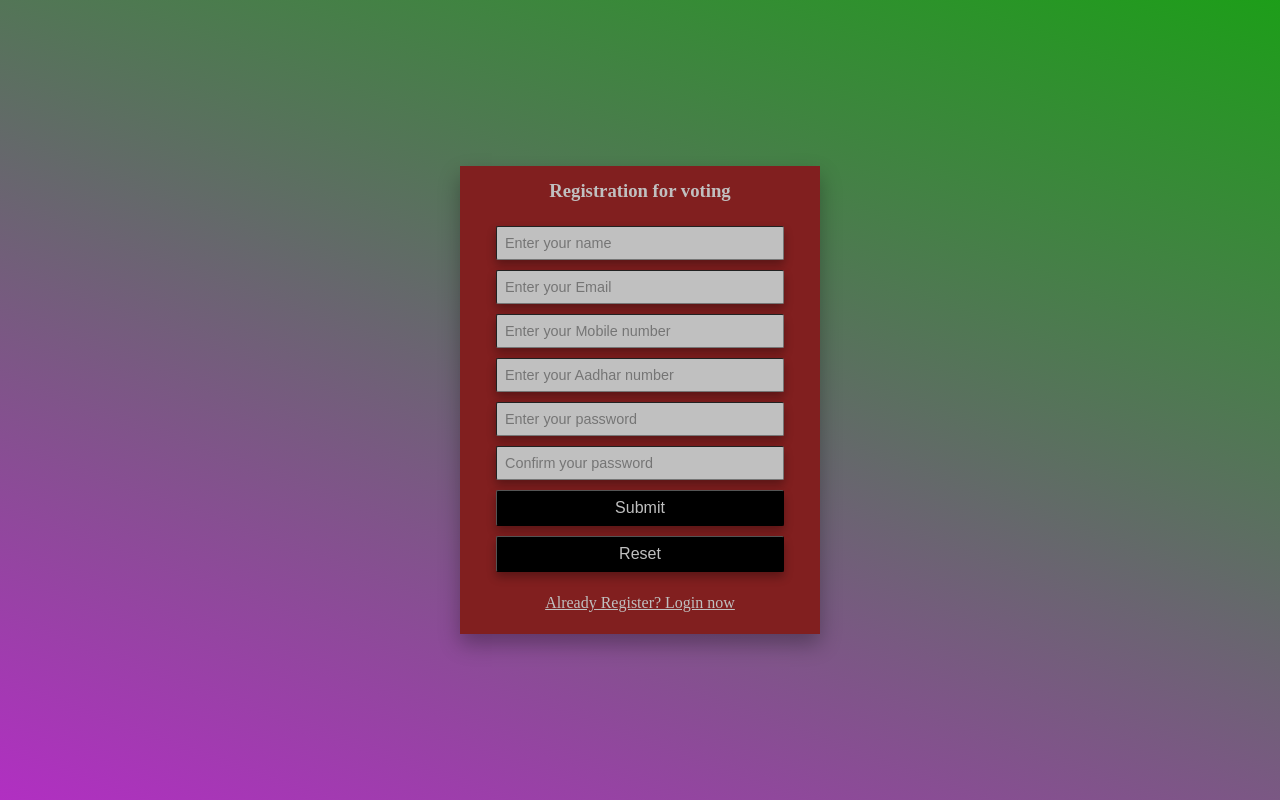
After one commit to Manish-sah/evm, a PHP site: page /register.php in a window 1280 px wide. The commit adds this page. Run offline with PHP 8.4, Linux system fonts and the light colour scheme.

Commit message:
login system added

```diff
--- a/css/register.css
+++ b/css/register.css
@@ -9,19 +9,24 @@ body{
     width: 100%;
     background: linear-gradient(20deg,rgb(177, 47, 194),rgb(29, 158, 25));
     background-repeat: no-repeat;
+    display: flex;
+    justify-content: center;
+    align-items: center;
 
 
 }
 
 .main{
-    width: 400px;
-    /* height: 500px; */
-    padding: 10px;
+    width: 360px;
+    min-height: 300px;
     margin: auto;
-    margin-top: 100px;
-    border: 1px solid rgb(255, 255, 255);
-    /* background: red; */
     box-shadow: 0px 10px 20px 0px rgb(0, 0, 0,30%);
+    background-color: #811f1f;
+    display: flex;
+    flex-direction: column;
+    justify-content: space-between;
+    align-items: center;
+
 }
 
 .main .headingWalaDiv{
@@ -30,53 +35,48 @@ body{
     display: flex;
     justify-content: center;
     align-items: center;
+    color: silver;
 
 }
 
 .main .formWalaDiv{
     width: 100%;
-    padding: 0.4rem;
-    margin: 1rem auto;
-
 
 }
 
 .main .formWalaDiv form{
     width: 100%;
     height: 100%;
-    padding: 0.5rem;
     display: flex;
     flex-direction: column;
     justify-content: space-around;
     align-items: center;
-    background-color: transparent;
 }
 
 .main .formWalaDiv form input, button{
-    width: 90%;
-    padding: 0.7rem 1rem ;
-    margin: 0.5rem auto ;
-    border-radius: 3px;
+    width: 80%;
+    padding: 0.5rem;
+    margin-top: 10px;
+    font-size: 0.9rem;
+    border-radius: 2px;
     outline: none;
     border-width: 0.5px;
-    background-color: transparent;
     box-shadow: 0px 5px 10px 0px rgb(0, 0, 0,30%);
-    border-color: white;
-    color: black;
-    font-weight: bold;
+    background-color: silver;
 
 }
 
 .main .formWalaDiv form button{
-   background-color: lightslategray;
-   color: rgb(255, 255, 255);
+   background-color: black;
+   color: silver;
    font-size: 1rem;
-
+   text-transform: capitalize;
 
 }
 
 .main .formWalaDiv form a{
     padding: 0.4rem 0.8rem;
     margin: 1rem auto;
+    color: silver;
 
 }
--- /dev/null
+++ b/logout.php
@@ -0,0 +1,5 @@
+<?php
+   session_start();
+   unset($_SESSION["username"]);
+   header('location:login.php');
+?>
--- /dev/null
+++ b/register.php
@@ -0,0 +1,71 @@
+<?php
+session_start();
+if (isset($_SESSION['username'])) {
+    header("location:index.php");
+}
+
+?>
+
+<!DOCTYPE html>
+<html lang="en">
+
+<head>
+    <meta charset="UTF-8">
+    <meta http-equiv="X-UA-Compatible" content="IE=edge">
+    <meta name="viewport" content="width=device-width, initial-scale=1.0">
+    <title>SignUP Form</title>
+    <link rel="stylesheet" href="css/register.css">
+</head>
+
+<body>
+
+
+    <div class="main">
+        <div class="headingWalaDiv">
+
+            <h3>Registration for voting </h3>
+        </div>
+
+
+        <div class="formWalaDiv">
+
+
+
+            <form action="save_db.php" method="post">
+
+                <input name="name" type="text" placeholder="Enter your name" required>
+
+                <input name="email" type="email" placeholder="Enter your Email" required>
+
+                <input name="mobile" type="text" placeholder="Enter your Mobile number" required>
+
+                <input name="adhar" type="text" placeholder="Enter your Aadhar number" required>
+
+                <input name="pass1" type="password" placeholder="Enter your password" required>
+
+                <input name="pass2" type="password" placeholder="Confirm your password" required>
+
+
+                <button name="submit" type="submit">Submit</button>
+
+                <button type="reset">reset</button>
+
+                <a href="login.php">Already Register? Login now</a>
+
+            </form>
+
+        </div>
+
+
+
+
+    </div>
+
+
+
+
+
+
+</body>
+
+</html>
```
Also changed, not shown: connection.php (+7 -4 lines), css/style.css (+71 -18 lines), index.php (+36 -60 lines), login.php (added, +45 -0 lines), save_db.php (+17 -16 lines), success.php (added, +63 -0 lines), user_auth.php (added, +42 -0 lines), 2 other files.
